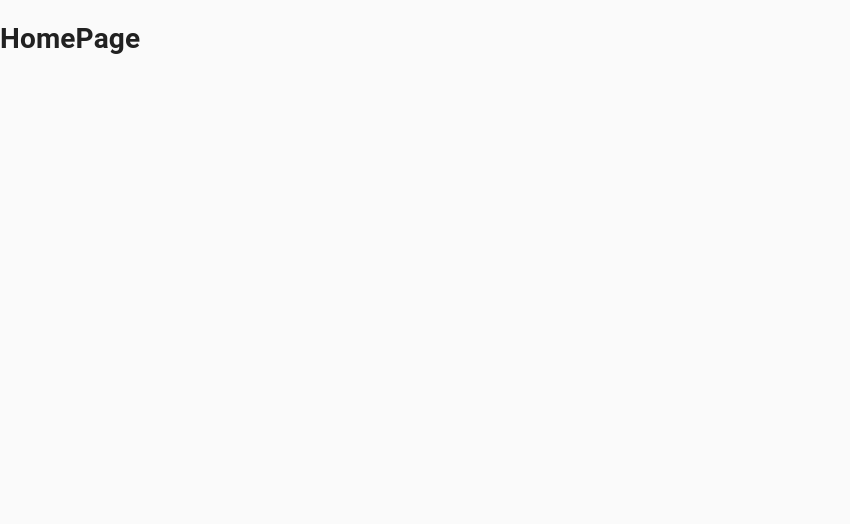
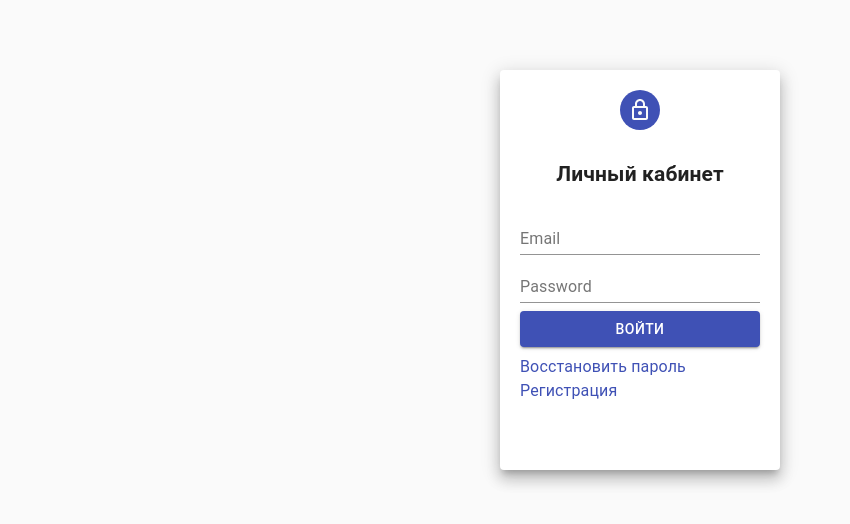
Before and after one commit to eugene-savko/recruitment-platform, a React (Create React App) app: page / in a window 1280 px wide. Shown: the top 524 px of the page, without its empty margins (0-850 px from the left). Built offline with nearby package versions, Linux system fonts and the light colour scheme.

Commit message:
init:init the component Auth

```diff
--- /dev/null
+++ b/src/app/components/auth/index.tsx
@@ -0,0 +1,53 @@
+import React from 'react';
+import { Grid, TextField, Typography, Box } from '@material-ui/core';
+import LockOutlinedIcon from '@material-ui/icons/LockOutlined';
+import { SPaper, SAvatar, SButton, SNavLink } from './styled/style';
+
+export const Auth: React.FunctionComponent = () => (
+	<Grid>
+		<SPaper elevation={10}>
+			<form noValidate>
+				<Grid
+					container
+					spacing={0}
+					direction="column"
+					alignItems="center"
+					justify="center"
+				>
+					<SAvatar>
+						<LockOutlinedIcon />
+					</SAvatar>
+					<h2>Личный кабинет</h2>
+				</Grid>
+				<Box>
+					<TextField
+						type="email"
+						name="email"
+						label="Email"
+						placeholder="Enter email"
+						fullWidth
+					/>
+				</Box>
+				<Box>
+					<TextField
+						name="password"
+						label="Password"
+						placeholder="Enter password"
+						type="password"
+						fullWidth
+					/>
+				</Box>
+
+				<SButton type="submit" color="primary" variant="contained" fullWidth>
+					Войти
+				</SButton>
+				<Typography>
+					<SNavLink to="/repassword">Восстановить пароль</SNavLink>
+				</Typography>
+				<Typography>
+					<SNavLink to="/register">Регистрация</SNavLink>
+				</Typography>
+			</form>
+		</SPaper>
+	</Grid>
+);
--- /dev/null
+++ b/src/app/components/auth/styled/style.tsx
@@ -0,0 +1,32 @@
+import styled from 'styled-components';
+import { NavLink } from 'react-router-dom';
+import { Avatar, Button, Paper } from '@material-ui/core';
+
+export const SPaper = styled(Paper)`
+	padding: 20px;
+	height: 400px;
+	width: 280px;
+	margin: 70px auto;
+`;
+
+export const SAvatar = styled(Avatar)`
+	background-color: #3f51b5;
+	margin-bottom: 12px;
+`;
+
+export const SButton = styled(Button)`
+	margin: 8px 0;
+`;
+
+export const SNavLink = styled(NavLink)`
+	color: #3f51b5;
+	text-decoration: none;
+	:hover {
+		color: #000;
+	}
+`;
+
+export const SError = styled.p`
+	color: red;
+	font-size: 12px;
+`;
--- a/src/app/pages/HomePage/index.tsx
+++ b/src/app/pages/HomePage/index.tsx
@@ -1,3 +1,4 @@
 import React from 'react';
+import { Auth } from '../../components/auth';
 
-export const HomePage: React.FunctionComponent = () => <h1>HomePage</h1>;
+export const HomePage: React.FunctionComponent = () => <Auth />;
```
Also changed, not shown: package.json (+15 -14 lines), 1 other file (tests, documents, lock files or other folders).
